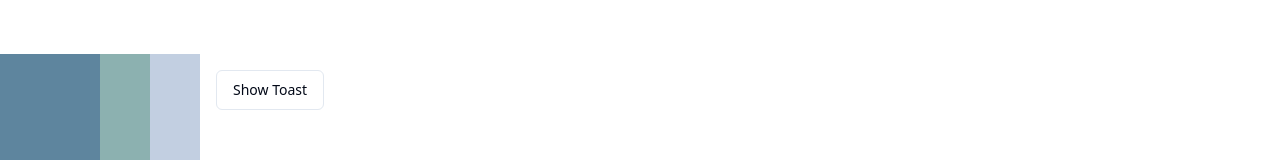
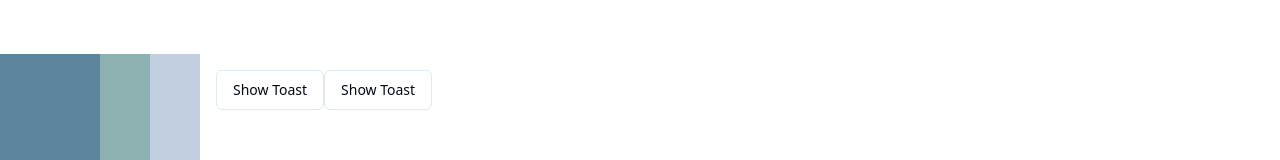
Before and after one commit to kyenideniz/acimun-online, a Next.js app: page /dashboard in a window 1280 px wide. Shown: the part 717-877 px from the top of the page. Built offline with nearby package versions, Linux system fonts and the light colour scheme.

Commit message:
modified:   components/infoToast.tsx

```diff
--- a/components/infoToast.tsx
+++ b/components/infoToast.tsx
@@ -7,15 +7,25 @@
   const { toast } = useToast()
 
   return (
+    <>
     <Button
         variant="outline"
             onClick={() => {
                 toast({
                     description: "Your message has been sent.",
                 })
-      }}
+            } }
         >
           Show Toast
     </Button>
+    <button
+        className="inline-flex items-center justify-center rounded-md text-sm font-medium ring-offset-background transition-colors focus-visible:outline-none focus-visible:ring-2 focus-visible:ring-ring focus-visible:ring-offset-2 disabled:pointer-events-none disabled:opacity-50 border border-input bg-background hover:bg-accent hover:text-accent-foreground h-10 px-4 py-2"
+      onClick={() => {
+          toast({
+              description: "Your message has been sent.",
+          })
+      } }>
+        Show Toast
+    </button></>
   )
 }
```
Lines whose indentation alone changed are shown as unchanged.
